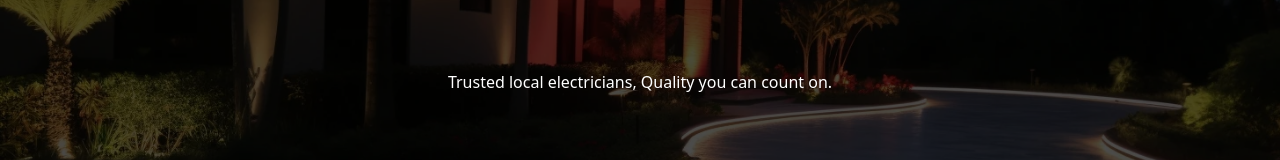
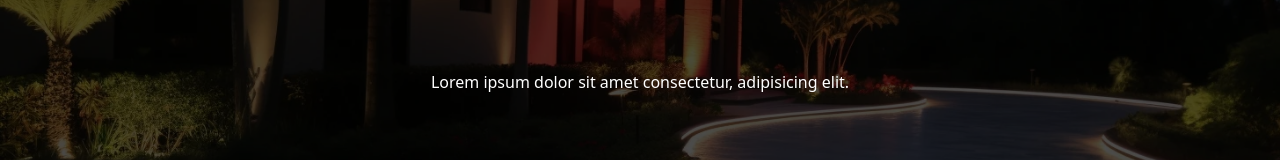
Before and after one commit to Wazmond/next-electricians, a Next.js app: page / in a window 1280 px wide. Shown: the part 238-398 px from the top of the page. Built offline with nearby package versions, Linux system fonts and the light colour scheme; a web font is replaced by a local one.

Commit message:
Changed H1 text to lorem for now

```diff
--- a/src/fetching.tsx
+++ b/src/fetching.tsx
@@ -60,7 +60,7 @@ const LandingImage = () => {
       <div className="h-full w-full absolute z-[2] bg-black opacity-70" />
 
       <div className="absolute text-white z-[3] self-center text-center">
-        <h1>Trusted local electricians, Quality you can count on.</h1>
+        <h1>Lorem ipsum dolor sit amet consectetur, adipisicing elit.</h1>
       </div>
 
       <div className="absolute flex flex-col gap-2 self-end items-center z-[3] mb-4">
```
